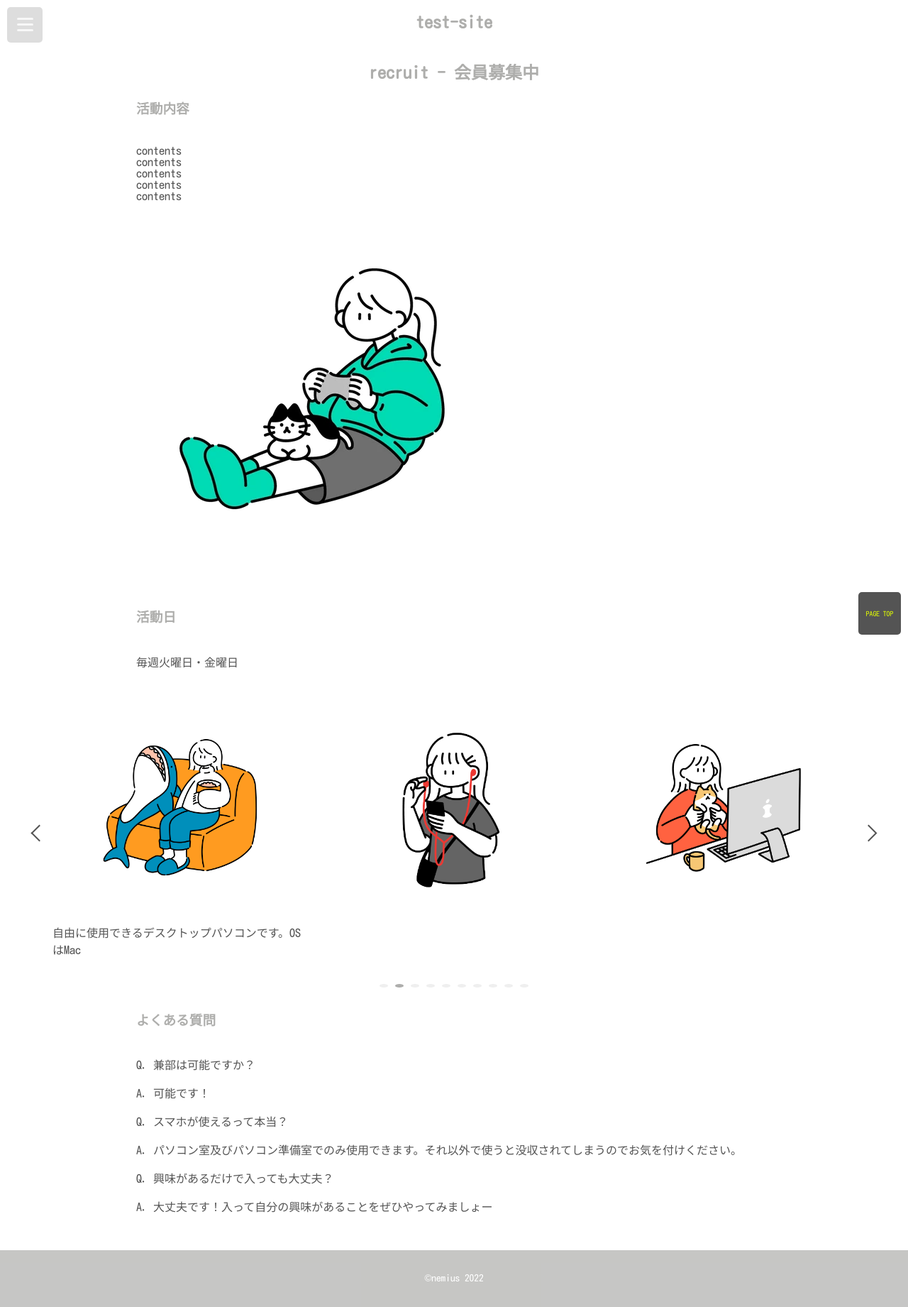
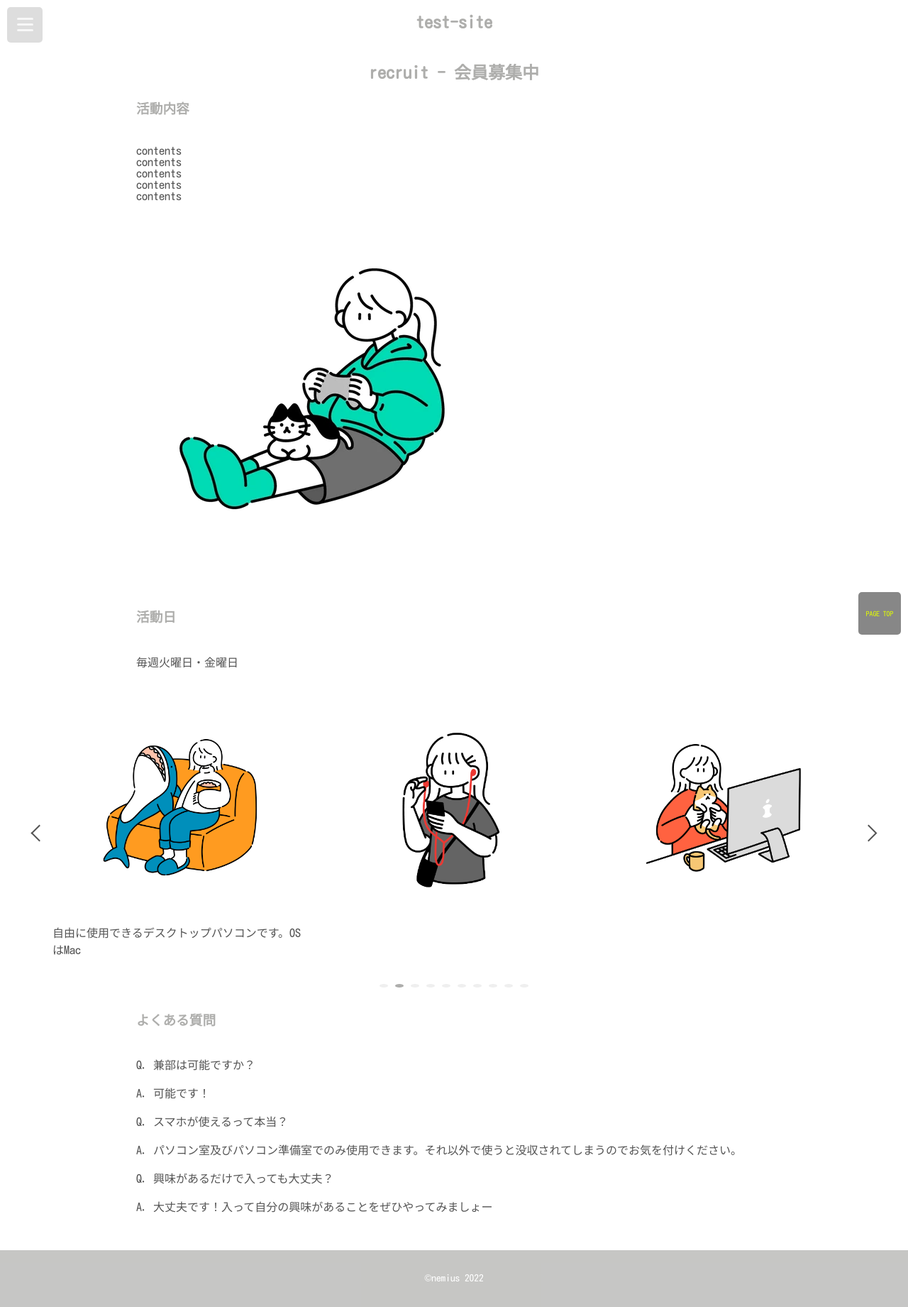
Before and after one commit to n0cti1ucent/test-site, a Jekyll site: the page built from recruit.html, in a window 1280 px wide. Shown: the whole page at 71% size. Built offline with Jekyll 4.4.1, drawn with Linux system fonts in a browser that asks for light colours.

Commit message:
tmp color

```diff
--- a/assets/css/page-top.css
+++ b/assets/css/page-top.css
@@ -43,14 +43,14 @@
         text-decoration: none;
         font-size: 0.6rem;
         transition: all 0.3s;
-        background-color: var(--color-primary-contrast);
+        background-color: rgb(var(--color-primary-contrast-rgb), 0.7);
         /*background: url("images/girl1.png") no-repeat center;*/
         background-size: contain;
     }
 
     #page-top a:active {
         color: var(--color-primary-contrast);
-        background: var(--color-secondary-contrast);
+        background: rgb(var(--color-secondary-contrast-rgb), 0.5);
     }
 }
 
```
